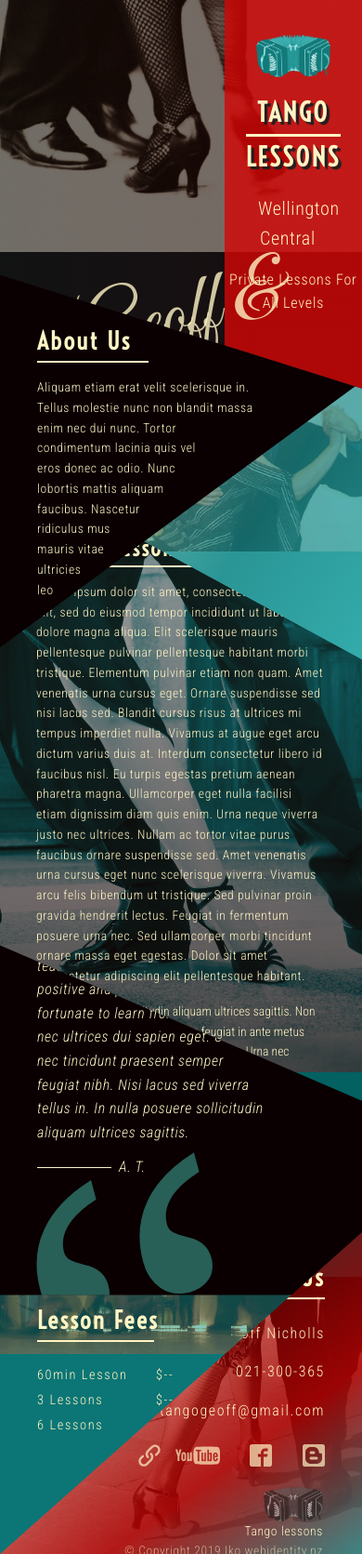
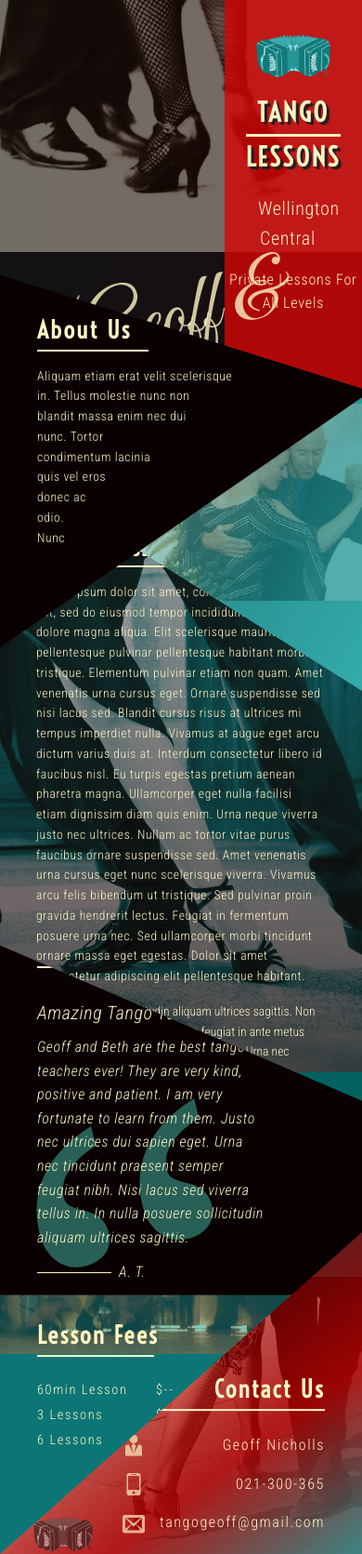
Before and after one commit to IkTom22/tango, a website: page index.html in a window 390 px wide. Shown: the whole page at 93% size. Drawn offline with Linux system fonts and the light colour scheme.

Commit message:
ipad portrait media query finished

```diff
--- a/sass/_about.scss
+++ b/sass/_about.scss
@@ -26,15 +26,17 @@
         margin-top: -1%;
         clip-path: polygon(0 0, 100% 0, 100% 27vh, 0 100%);
     }
-    @media #{$ip-port} {
-        grid-column: full-start /-1;
-        clip-path: polygon(0 0, 100% 0, 100% 16.5vh, 0 100%);
-        margin-top: 0;
-    }
 
     @media #{$iphone-x}{
         margin-top: -2%;
+        clip-path: polygon(0 0, 100% 0, 100% 29vh, 0 100%);
     }
+    @media #{$ip-port} {
+        grid-column: full-start /-1;
+        clip-path: polygon(0 0, 100% 0, 100% 19vh, 0 100%);
+        margin-top: -3%;
+    }
+
 
     &__main {
         color: $color-beige;
@@ -103,6 +105,9 @@
             shape-outside: polygon(0 100%, 100% 31%, 100% 100%);
             shape-margin: 4.5rem;
         }
+        @media #{$ip-port}{
+            shape-margin: 8rem;
+        }
 
     }
 
--- a/sass/_base.scss
+++ b/sass/_base.scss
@@ -38,9 +38,9 @@ $ipp-land: "(min-height: 1024px) and (max-width: 1366px)";
 $desktop: "(max-width: 1024px)";
 $ipp-port: "(max-height: 1366px) and (max-width: 1024px)";
 $ip-land: "(max-height: 768px) and (max-width: 1024px)";
-$ip-port: "(max-height: 1024px) and (max-width: 768px)";
 $xlg-phone: "(max-width: 824px)";
 $iphone-x: "(max-width: 812px)";
+$ip-port: "(max-height: 1024px) and (max-width: 768px)";
 $xlg-phone-port:"(min-height: 731px) and (max-height: 824px) and (max-width: 480px)";
 $s-phone: "(max-width: 568x)";
 $other-phone: "(min-height: 480px) and (max-width: 375px)";
--- a/sass/_contact.scss
+++ b/sass/_contact.scss
@@ -67,20 +67,17 @@
         grid-row: 11/13;
     }
 
-        // @media #{$ip-port} {
+        @media #{$ip-port} {
 
-    //     margin-top: -8vh;
+        grid-row-gap: 3rem;
 
-    //     grid-row-gap: 3rem;
+        // background-size: 120%;
+        // background-position: bottom;
+        grid-template-columns: 50vw 1fr;
+        padding-top: 17rem;
+        padding-bottom: 5rem;
 
-    //     background-size: 120%;
-    //     background-position: bottom;
-
-    //     grid-template-columns: 60vw 1fr;
-    //     padding-top: 17rem;
-    //     padding-bottom: 5rem;
-
-    // }
+    }
     &__main {
         grid-column: 2 /3;
         display: grid;
@@ -211,11 +208,10 @@
     }
     @media #{$ip-port}{
         // margin-bottom: 3rem;
-        padding-top: 5rem;
-        grid-column: 2 /3;
-        grid-row: 2/3;
+        grid-column: 1 /2;
+        grid-row: 1/2;
+        transform: translateY(100%);
         padding-left: 0;
-        transform: translateY(40%);
     }
     &__logo{
         & img {
--- a/sass/_fees.scss
+++ b/sass/_fees.scss
@@ -31,12 +31,9 @@
         grid-gap: 3rem;
     }
     @media #{$ip-port}{
-        padding-top: 4%;
+        padding-top: 8%;
 
     }
-
-
-
     grid-column: 1/-1;
     grid-row: 11 /-1;
     height: fit-content;
--- a/sass/_testimonials.scss
+++ b/sass/_testimonials.scss
@@ -45,16 +45,16 @@
         @media #{$ipp-port}{
             padding-top: 65%;
         }
-        @media #{$ip-port}{
-            padding-top: 75%;
-        }
+
         @media #{$ip-land} {
             padding-top: 27%;
         }
         @media #{$xlg-phone} {
             padding-top: 15%;
         }
-
+        @media #{$ip-port}{
+            padding-top: 75%;
+        }
         @include quote;
         &::before {
             font-size: 70rem;
@@ -100,14 +100,14 @@
         @media #{$xlg-phone} {
             margin-bottom: 2rem;
         }
-
+        @media #{$iphone-x}{
+            margin-bottom: 1.5rem;
+        }
         @media #{$ip-port} {
             margin-bottom: 4rem;
         }
 
-        @media #{$iphone-x}{
-            margin-bottom: 3rem;
-        }
+
 
     }
     &__voice {
--- a/sass/_travel.scss
+++ b/sass/_travel.scss
@@ -46,9 +46,9 @@
     @media #{$ip-port}{
         grid-column: 1/ -1;
         grid-row: 5/7;
-        clip-path: polygon(0 0, 100% 0, 100% 40vh, 0 15vh);
-        background-position-x: 100%;
-        background-size: 80%;
-        background-position: (123% -.5vh);
+        clip-path: polygon(0 0, 100% 0, 100% 80%, 0 15vh);
+        //background-position-x: 100%;
+        background-size: 75%;
+        background-position: 140% 25%;
     }
 }
```
Also changed, not shown: css/style.css.
